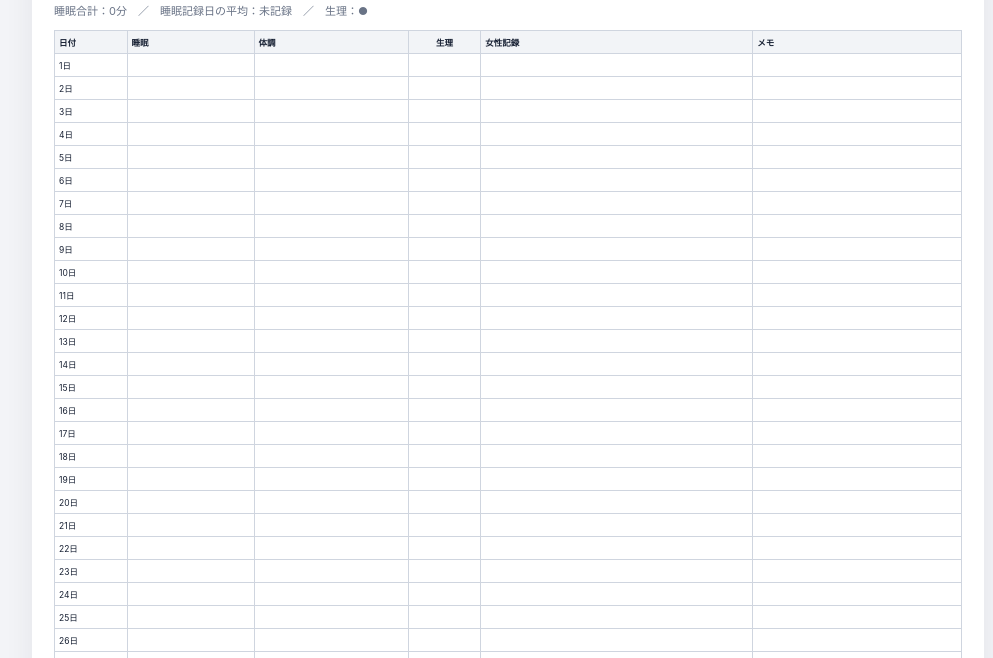
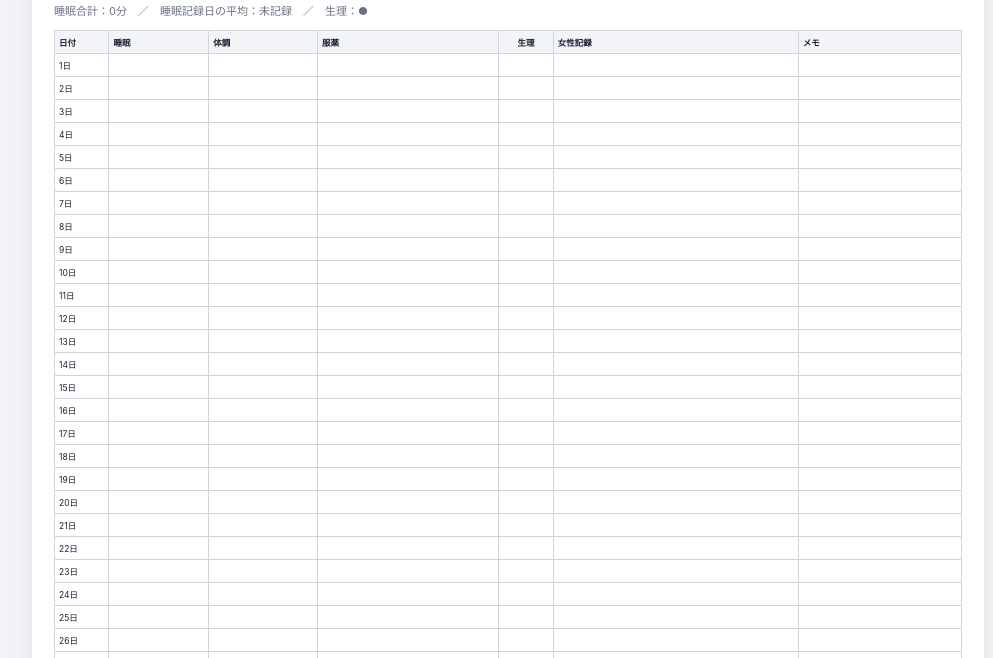
Before and after one commit to hederadesigner-sudo/-study-timer, a plain HTML site: page report.html in a window 1280 px wide. Shown: the part 142-800 px from the top of the page, without its empty margins (132-1125 px from the left). Drawn offline with nearby package versions, Linux system fonts and the light colour scheme.

Commit message:
Show medication records in monthly report

```diff
--- a/report.html
+++ b/report.html
@@ -22,13 +22,14 @@ h1{font-size:20px;margin:0 0 6px}
 table{width:100%;border-collapse:collapse;table-layout:fixed;font-size:8.5px}
 th,td{border:1px solid #cfd5df;padding:5px 4px;vertical-align:top;word-break:break-word}
 th{background:#f2f4f7;font-weight:700;text-align:left}
-th:nth-child(1),td:nth-child(1){width:8%}
-th:nth-child(2),td:nth-child(2){width:14%}
-th:nth-child(3),td:nth-child(3){width:17%}
-th:nth-child(4),td:nth-child(4){width:8%;text-align:center}
-th:nth-child(5),td:nth-child(5){width:30%}
-th:nth-child(6),td:nth-child(6){width:23%}
-.female,.memo{white-space:pre-wrap;line-height:1.35}
+th:nth-child(1),td:nth-child(1){width:6%}
+th:nth-child(2),td:nth-child(2){width:11%}
+th:nth-child(3),td:nth-child(3){width:12%}
+th:nth-child(4),td:nth-child(4){width:20%}
+th:nth-child(5),td:nth-child(5){width:6%;text-align:center}
+th:nth-child(6),td:nth-child(6){width:27%}
+th:nth-child(7),td:nth-child(7){width:18%}
+.medication,.female,.memo{white-space:pre-wrap;line-height:1.35}
 .status{margin-top:12px;font-size:12px;color:var(--muted);min-height:18px}
 .note{font-size:11px;color:var(--muted);line-height:1.5;margin-top:12px}
 .loading{padding:40px;text-align:center;color:var(--muted)}
@@ -95,6 +96,26 @@ th:nth-child(6),td:nth-child(6){width:23%}
   function conditionLabel(value){
     const map={1:"かなり悪い",2:"悪い",3:"普通",4:"良い",5:"とても良い"};
     return map[Number(value)]||"";
+  }
+
+  const MEDICATION_CATEGORY_LABELS={
+    pill:"ピル",
+    painkiller:"鎮痛剤",
+    supplement:"サプリ",
+    kampo:"漢方",
+    other:"その他"
+  };
+
+  function medicationSummary(h){
+    const meds=Array.isArray(h&&h.medications)?[...h.medications]:[];
+    meds.sort((a,b)=>(a.time||"99:99").localeCompare(b.time||"99:99"));
+    return meds.map(m=>{
+      const parts=[];
+      if(m.time) parts.push(m.time);
+      if(m.name) parts.push(m.name);
+      const category=MEDICATION_CATEGORY_LABELS[m.category]||"その他";
+      return category+"："+parts.join(" ");
+    }).join("\n");
   }
 
   function femaleLabel(type,value){
@@ -206,6 +227,7 @@ th:nth-child(6),td:nth-child(6){width:23%}
       rows.push({
         day,sleep,
         condition:h.condition||"",
+        medication:medicationSummary(h),
         period:!!periodRangeForDate(data,k),
         female:bits.join("\n"),
         memo:h.memo||""
@@ -224,6 +246,7 @@ th:nth-child(6),td:nth-child(6){width:23%}
         <td>${r.day}日</td>
         <td>${r.sleep?escapeHtml(fmtMin(r.sleep)):""}</td>
         <td>${r.condition?escapeHtml(String(r.condition)+" "+conditionLabel(r.condition)):""}</td>
+        <td class="medication">${escapeHtml(r.medication)}</td>
         <td>${r.period?"●":""}</td>
         <td class="female">${escapeHtml(r.female)}</td>
         <td class="memo">${escapeHtml(r.memo)}</td>
@@ -235,7 +258,7 @@ th:nth-child(6),td:nth-child(6){width:23%}
       <div class="scroll">
         <table>
           <thead>
-            <tr><th>日付</th><th>睡眠</th><th>体調</th><th>生理</th><th>女性記録</th><th>メモ</th></tr>
+            <tr><th>日付</th><th>睡眠</th><th>体調</th><th>服薬</th><th>生理</th><th>女性記録</th><th>メモ</th></tr>
           </thead>
           <tbody>${body}</tbody>
         </table>
@@ -282,7 +305,7 @@ th:nth-child(6),td:nth-child(6){width:23%}
         .pdf-capture .scroll{overflow:visible!important;border:0!important;border-radius:0!important}
         .pdf-capture table{width:100%!important;table-layout:fixed!important;font-size:9px!important}
         .pdf-capture th,.pdf-capture td{padding:3px 4px!important;line-height:1.12!important}
-        .pdf-capture .female,.pdf-capture .memo{line-height:1.12!important}
+        .pdf-capture .medication,.pdf-capture .female,.pdf-capture .memo{line-height:1.12!important}
       `;
       document.head.appendChild(captureStyle);
       document.body.appendChild(capture);
```
